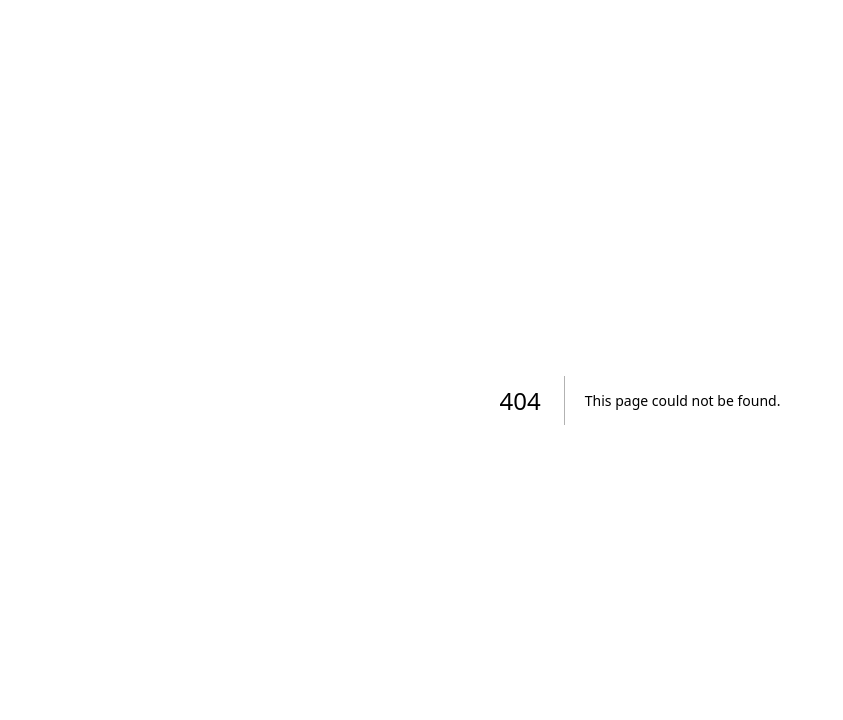
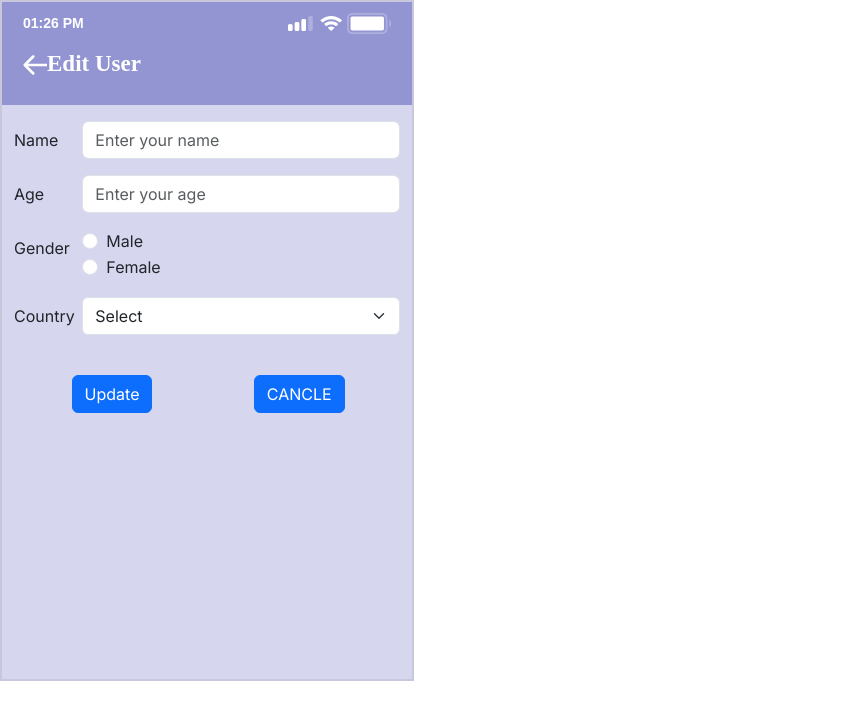
Before and after one commit to Smitasatav/figma, a Next.js app: page /Edit-User in a window 1280 px wide. Before the commit this address had no page. Shown: the top 720 px of the page, without its empty margins (0-843 px from the left). Built offline with nearby package versions, Linux system fonts and the light colour scheme.

Commit message:
Backbtn & deleteUser  function made

```diff
--- a/src/app/edit_task/page.tsx
+++ b/src/app/Edit-User/page.tsx
@@ -1,11 +1,16 @@
+"use client";
 import Form from "@/components/form";
 import Navbar from "@/components/navbar";
 
 export default function editUser(){
+
+    const save=()=>{
+
+    }
     return(
         <main>
             <Navbar title="Edit User" backBtn={true}/>
-            {/* <Form submitBtnLable="Update"/> */}
+            <Form submitBtnLable="Update" onSave={save}/>
         </main>
     )
 }
--- a/src/components/form/index.tsx
+++ b/src/components/form/index.tsx
@@ -2,6 +2,7 @@
 import React, { useState } from "react";
 import Link from "next/link";
 import { taskDef } from "@/components/types";
+import Spinner from "@/components/Spinner";
 
 interface props {
   submitBtnLable: string;
@@ -13,6 +14,7 @@ export default function Form({ submitBtnLable,onSave }: props) {
   const [age, setAge] = useState("");
   const [gender, setGender] = useState("");
   const [country, setCountry] = useState("");
+  const [loading,setLoading]=useState(false);
 
   const save = (event: React.SyntheticEvent) => {
     let user:taskDef = { name, age,gender,country};
@@ -25,7 +27,7 @@ export default function Form({ submitBtnLable,onSave }: props) {
   return (
     <main>
       <div className="container my-3">
-        <form onSubmit={save}>
+        {!loading && <form onSubmit={save}>
           <div className="row mb-3">
             <label className="col-sm-2 col-form-label">Name</label>
             <div className="col-sm-10">
@@ -129,8 +131,9 @@ export default function Form({ submitBtnLable,onSave }: props) {
               </Link>
             </div>
           </div>
-        </form>
+        </form>}
       </div>
+      {loading && <Spinner/>}
     </main>
   );
 }
--- a/src/components/navbar/index.tsx
+++ b/src/components/navbar/index.tsx
@@ -36,7 +36,9 @@ export default function Navbar({ title, backBtn, rightIcon }: props) {
       </div>
       <div className="todo-page-title-bar">
         <div className="title-left-section">
+          <Link href="/">
           {backBtn && <img src="/icons/turn-back.svg"/>}
+          </Link>
           <div className="app-name">{title}</div>
         </div>
         <div className="title-right-section">
--- a/src/components/navbar/style.css
+++ b/src/components/navbar/style.css
@@ -44,6 +44,7 @@
 }
 .title-left-section {
   justify-content: flex-start;
+  align-items: center;
   display: flex;
   flex: 1;
 }
--- a/src/components/types.ts
+++ b/src/components/types.ts
@@ -1,5 +1,5 @@
 export interface taskDef {
-  // _uuid?: string;
+  _uuid?: string;
   // updateTask?: boolean;
   name:string;
   age:string;
```
Also changed, not shown: src/components/table/index.tsx (+16 -19 lines).
